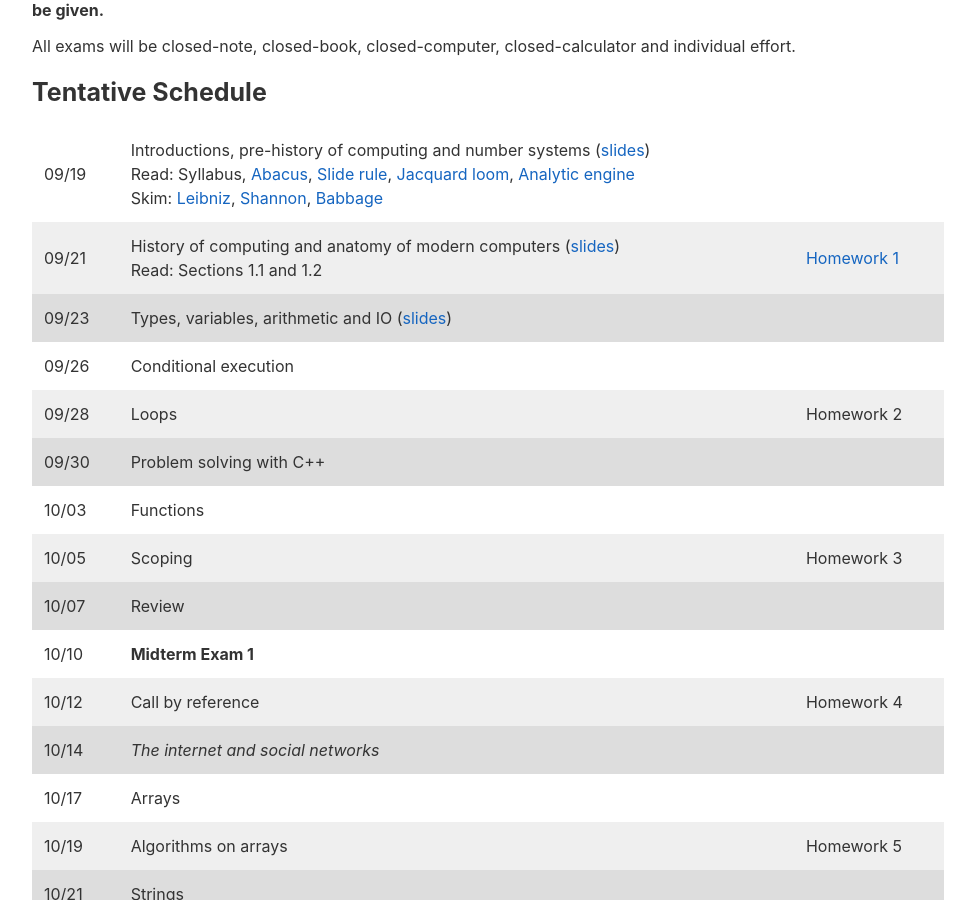
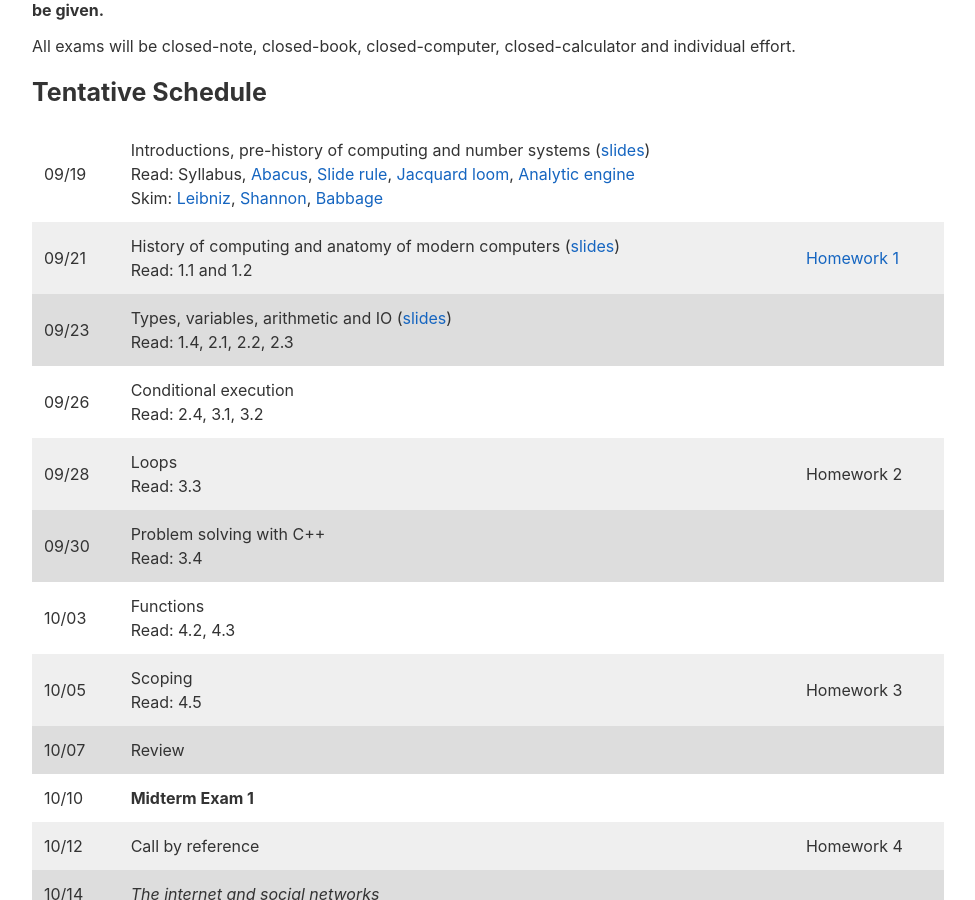
Before and after one commit to jacksonjw12/mbannister.github.io, a Jekyll site: the page built from _teaching/10-f16/index.md, in a window 1280 px wide and 900 px high, scrolled down 3157 px. Shown: the whole window, without its empty margins (152-1127 px from the left). Built offline with Jekyll 4.4.1, drawn with Linux system fonts in a browser that asks for light colours.

Commit message:
Updated readings

```diff
--- a/_teaching/10-f16/index.md
+++ b/_teaching/10-f16/index.md
@@ -113,13 +113,13 @@ All exams will be closed-note, closed-book, closed-computer, closed-calculator a
 ## Tentative Schedule
 
 09/19 | Introductions, pre-history of computing and number systems ([slides](Slides/Lecture01.pdf)) <br/> Read: Syllabus, [Abacus](//en.wikipedia.org/wiki/Abacus), [Slide rule](//en.wikipedia.org/wiki/Abacus), [Jacquard loom](//en.wikipedia.org/wiki/Jacquard_loom), [Analytic engine](//en.wikipedia.org/wiki/Analytical_Engine) <br/> Skim: [Leibniz](//en.wikipedia.org/wiki/Gottfried_Wilhelm_Leibniz),  [Shannon](//en.wikipedia.org/wiki/Claude_Shannon),  [Babbage](//en.wikipedia.org/wiki/Claude_Shannon)  | <!-- Week 1; Lab: Install-->
-09/21 | History of computing and anatomy of modern computers ([slides](Slides/Lecture02.pdf)) <br/> Read: Sections 1.1 and 1.2 | [Homework 1](Homework/Homework01.html)
-09/23 | Types, variables, arithmetic and IO ([slides](Slides/Lecture03.pdf))|
-09/26 | Conditional execution | <!-- Week 2; Lab: Var, IO, Conditionals -->
-09/28 | Loops | Homework 2 <!-- Mass of the Holy Spirit -->
-09/30 | Problem solving with C++ |
-10/03 | Functions | <!-- Week 3; Lab: Loops -->
-10/05 | Scoping | Homework 3
+09/21 | History of computing and anatomy of modern computers ([slides](Slides/Lecture02.pdf)) <br/> Read: 1.1 and 1.2 | [Homework 1](Homework/Homework01.html)
+09/23 | Types, variables, arithmetic and IO ([slides](Slides/Lecture03.pdf)) <br/> Read: 1.4, 2.1, 2.2, 2.3 |
+09/26 | Conditional execution <br/> Read: 2.4, 3.1, 3.2 | <!-- Week 2; Lab: Var, IO, Conditionals -->
+09/28 | Loops <br/> Read: 3.3 | Homework 2 <!-- Mass of the Holy Spirit -->
+09/30 | Problem solving with C++ <br/> Read: 3.4|
+10/03 | Functions <br/> Read: 4.2, 4.3 | <!-- Week 3; Lab: Loops -->
+10/05 | Scoping <br/> Read: 4.5 | Homework 3
 10/07 | Review |
 10/10 | __Midterm Exam 1__ | <!-- Week 4; Lab: Functions -->
 10/12 | Call by reference | Homework 4
```
